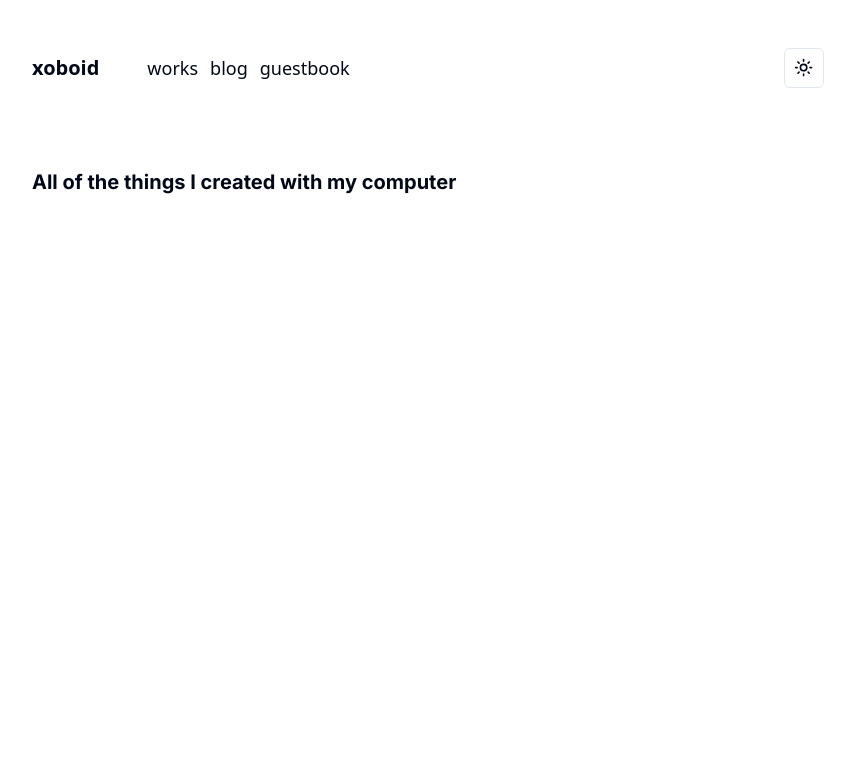
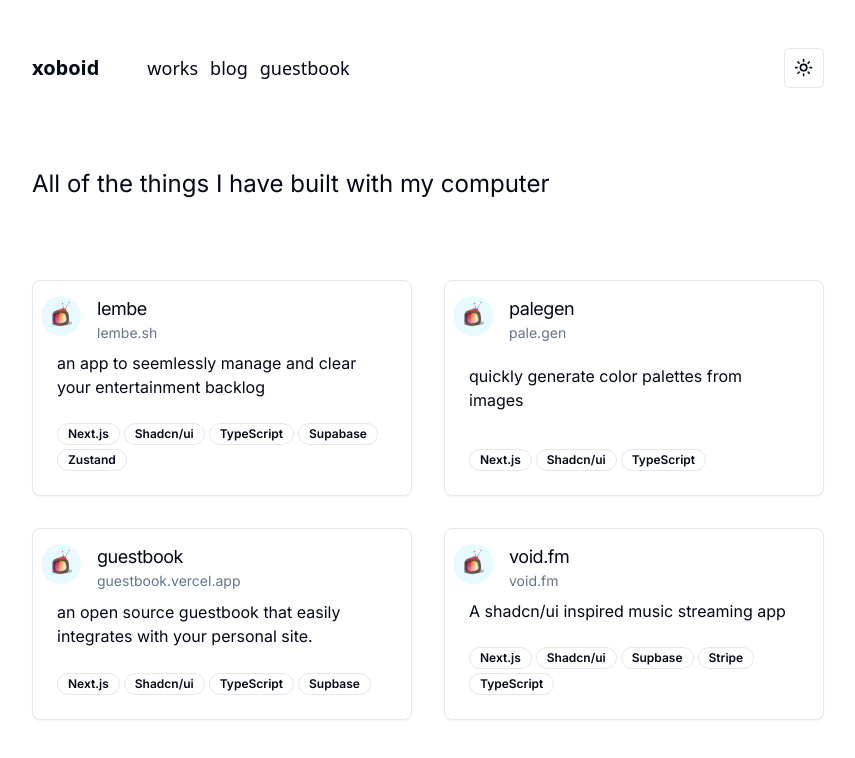
Before and after one commit to x0bd/xoboid, a Next.js app: page /projects in a window 1280 px wide. Shown: the top 758 px of the page, without its empty margins (212-1067 px from the left). Built offline with nearby package versions, Linux system fonts and the light colour scheme.

Commit message:
project card

```diff
--- a/src/app/layout.tsx
+++ b/src/app/layout.tsx
@@ -24,7 +24,6 @@
 					defaultTheme="system"
 				>
 					<Header />
-
 					<div className={inter.className}>{children}</div>
 				</ThemeProvider>
 			</body>
--- a/src/app/projects/page.tsx
+++ b/src/app/projects/page.tsx
@@ -1,8 +1,13 @@
+import ProjectCard from "@/components/ProjectCard";
+
 const Projects = () => {
 	return (
-		<h1 className="text-xl font-bold">
-			All of the things I created with my computer
-		</h1>
+		<main className="flex flex-col gap-20">
+			<h1 className="text-2xl">
+				All of the things I have built with my computer
+			</h1>
+			<ProjectCard />
+		</main>
 	);
 };
 
--- a/src/components/ui/tabs.tsx
+++ b/src/components/ProjectCard.tsx
@@ -1,55 +1,81 @@
-"use client"
+import projects from "@/data/projects";
+import {
+	Card,
+	CardContent,
+	CardDescription,
+	CardFooter,
+	CardHeader,
+	CardTitle,
+} from "./ui/card";
+import { Avatar, AvatarFallback, AvatarImage } from "./ui/avatar";
+import { Badge } from "./ui/badge";
+import Link from "next/link";
 
-import * as React from "react"
-import * as TabsPrimitive from "@radix-ui/react-tabs"
+const ProjectCard = () => {
+	return (
+		<div className="grid grid-cols-2 gap-8">
+			{projects.length === 0 && <p>Cooking Something 🧑‍🍳</p>}
+			{projects.map(
+				(project) =>
+					!project.isComingSoon && (
+						<Card
+							key={project.description}
+							className="flex flex-col justify-between"
+						>
+							<CardHeader className="flex-row gap-4 items-center p-2">
+								<Avatar>
+									<AvatarImage
+										src={`/img/projects/${project.image}`}
+										alt={project.title}
+									/>
+									<AvatarFallback>
+										{project.title.slice(0, 2)}
+									</AvatarFallback>
+								</Avatar>
+								<div className="flex flex-row w-full justify-between">
+									<div>
+										<CardTitle className="text-lg font-normal">
+											<Link
+												href={`https://${project.link}`}
+											>
+												{project.title}
+											</Link>
+										</CardTitle>
+										<CardDescription>
+											<Link
+												href={`https://${project.link}`}
+											>
+												{project.link}
+											</Link>
+										</CardDescription>
+									</div>
+									<div>
+										{project.isComingSoon && (
+											<Badge variant="default">
+												Soon
+											</Badge>
+										)}
+									</div>
+								</div>
+							</CardHeader>
+							<CardContent>
+								<p>{project.description}</p>
+							</CardContent>
+							<CardFooter className="flex flex-wrap gap-1">
+								{project.techs.map((tech) => (
+									<Badge
+										variant="outline"
+										key={project.title}
+									>
+										{tech}
+									</Badge>
+								))}
+							</CardFooter>
+						</Card>
+					)
+			)}
+		</div>
+	);
+};
 
-import { cn } from "@/lib/utils"
-
-const Tabs = TabsPrimitive.Root
-
-const TabsList = React.forwardRef<
-  React.ElementRef<typeof TabsPrimitive.List>,
-  React.ComponentPropsWithoutRef<typeof TabsPrimitive.List>
->(({ className, ...props }, ref) => (
-  <TabsPrimitive.List
-    ref={ref}
-    className={cn(
-      "inline-flex h-10 items-center justify-center rounded-md bg-muted p-1 text-muted-foreground",
-      className
-    )}
-    {...props}
-  />
-))
-TabsList.displayName = TabsPrimitive.List.displayName
-
-const TabsTrigger = React.forwardRef<
-  React.ElementRef<typeof TabsPrimitive.Trigger>,
-  React.ComponentPropsWithoutRef<typeof TabsPrimitive.Trigger>
->(({ className, ...props }, ref) => (
-  <TabsPrimitive.Trigger
-    ref={ref}
-    className={cn(
-      "inline-flex items-center justify-center whitespace-nowrap rounded-sm px-3 py-1.5 text-sm font-medium ring-offset-background transition-all focus-visible:outline-none focus-visible:ring-2 focus-visible:ring-ring focus-visible:ring-offset-2 disabled:pointer-events-none disabled:opacity-50 data-[state=active]:bg-background data-[state=active]:text-foreground data-[state=active]:shadow-sm",
-      className
-    )}
-    {...props}
-  />
-))
-TabsTrigger.displayName = TabsPrimitive.Trigger.displayName
-
-const TabsContent = React.forwardRef<
-  React.ElementRef<typeof TabsPrimitive.Content>,
-  React.ComponentPropsWithoutRef<typeof TabsPrimitive.Content>
->(({ className, ...props }, ref) => (
-  <TabsPrimitive.Content
-    ref={ref}
-    className={cn(
-      "mt-2 ring-offset-background focus-visible:outline-none focus-visible:ring-2 focus-visible:ring-ring focus-visible:ring-offset-2",
-      className
-    )}
-    {...props}
-  />
-))
-TabsContent.displayName = TabsPrimitive.Content.displayName
-
-export { Tabs, TabsList, TabsTrigger, TabsContent }
+export default ProjectCard;
--- a/src/data/projects.ts
+++ b/src/data/projects.ts
@@ -40,7 +40,7 @@
 		techs: ["Next.js", "Shadcn/ui", "Supbase", "Stripe", "TypeScript"],
 		description: "A shadcn/ui inspired music streaming app",
 		link: "void.fm",
-		promoted: true,
+		promoted: false,
 		image: "lembe.png",
 	},
 	{
@@ -48,7 +48,7 @@
 		techs: ["Celeste", "Vite", "TypeScript"],
 		description:
 			"a minimal frontend framework created to have a deeper understanding of browser concepts and TypeScript",
-		link: "https://celeste-js.vercel.app",
+		link: "celeste-js.vercel.app",
 		promoted: true,
 		isComingSoon: true,
 		image: "lembe.png",
```
Also changed, not shown: 1 other file (tests, documents, lock files or other folders).
